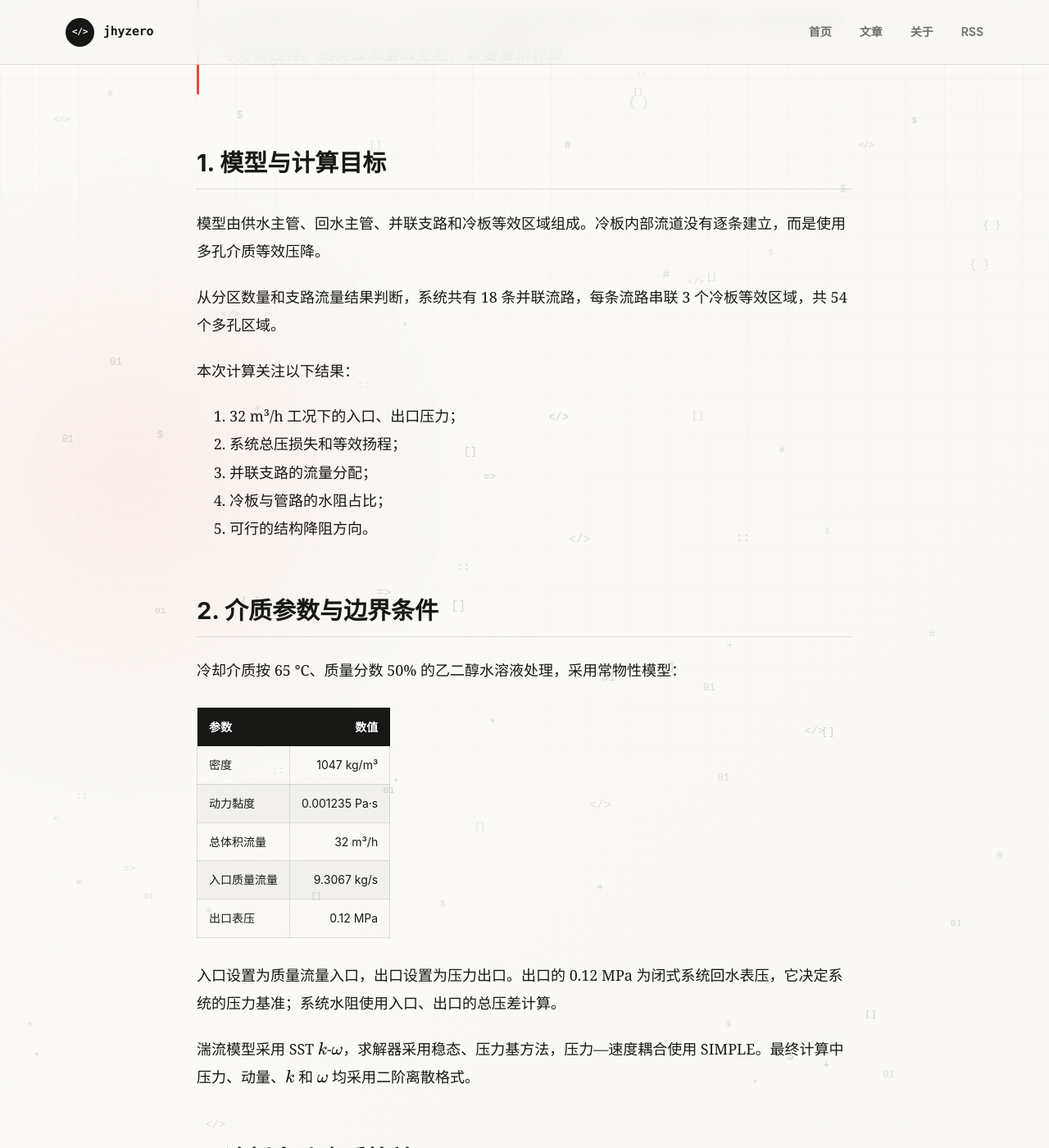
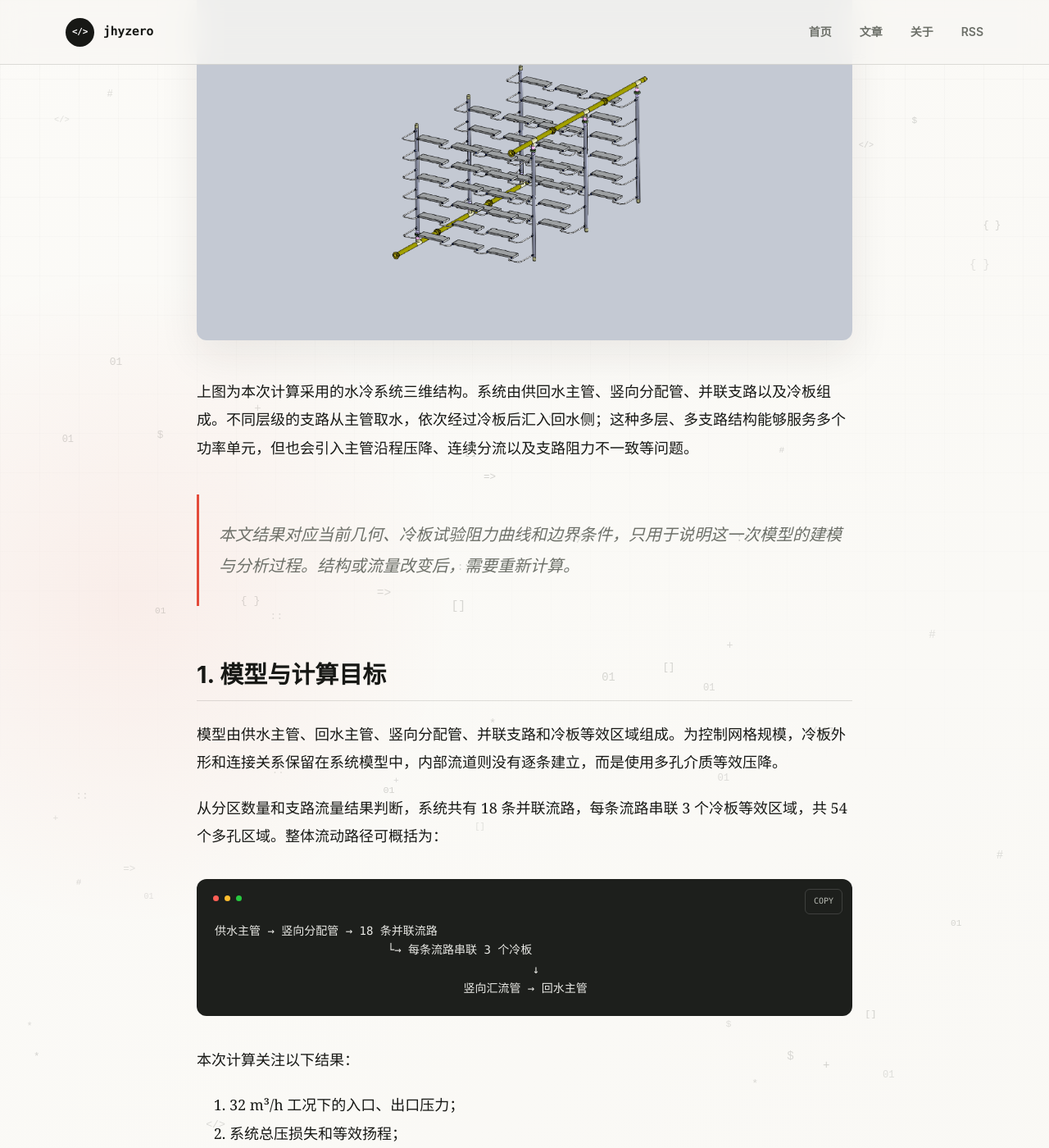
Before and after one commit to jhyzero/jhyzero.github.io, a Jekyll site: the page built from _posts/2026-10-17-fluent-svg-cooling-system-hydraulic-simulation.md, in a window 1280 px wide and 1400 px high, scrolled down 914 px. Shown: the whole window at 82% size. Built offline with Jekyll 4.4.1, drawn with Linux system fonts in a browser that asks for light colours; some of the changed text lies outside the part shown.

Commit message:
Add SVG cooling system structure diagram

````diff
--- a/_posts/2026-10-17-fluent-svg-cooling-system-hydraulic-simulation.md
+++ b/_posts/2026-10-17-fluent-svg-cooling-system-hydraulic-simulation.md
@@ -6,15 +6,26 @@ categories: [仿真, CFD]
 tags: [ANSYS Fluent, 水冷系统, 流阻, 多孔介质, 乙二醇]
 ---
 
-本文记录一次 35 kV SVG水冷系统的流阻仿真。计算目标是在给定总流量和回水压力的条件下，获得系统供水压力、总压损失、各支路流量，并判断水阻主要集中在哪些结构中。
+本文记录一次 35 kV SVG 水冷系统的流阻仿真。计算目标是在给定总流量和回水压力的条件下，获得系统供水压力、总压损失、各支路流量，并判断水阻主要集中在哪些结构中。
+
+![35 kV SVG 水冷系统三维结构图](/assets/images/fluent-svg-cooling/system-structure.png)
+
+上图为本次计算采用的水冷系统三维结构。系统由供回水主管、竖向分配管、并联支路以及冷板组成。不同层级的支路从主管取水，依次经过冷板后汇入回水侧；这种多层、多支路结构能够服务多个功率单元，但也会引入主管沿程压降、连续分流以及支路阻力不一致等问题。
 
 > 本文结果对应当前几何、冷板试验阻力曲线和边界条件，只用于说明这一次模型的建模与分析过程。结构或流量改变后，需要重新计算。
 
 ## 1. 模型与计算目标
 
-模型由供水主管、回水主管、并联支路和冷板等效区域组成。冷板内部流道没有逐条建立，而是使用多孔介质等效压降。
+模型由供水主管、回水主管、竖向分配管、并联支路和冷板等效区域组成。为控制网格规模，冷板外形和连接关系保留在系统模型中，内部流道则没有逐条建立，而是使用多孔介质等效压降。
 
-从分区数量和支路流量结果判断，系统共有 18 条并联流路，每条流路串联 3 个冷板等效区域，共 54 个多孔区域。
+从分区数量和支路流量结果判断，系统共有 18 条并联流路，每条流路串联 3 个冷板等效区域，共 54 个多孔区域。整体流动路径可概括为：
+
+```text
+供水主管 → 竖向分配管 → 18 条并联流路
+                         └→ 每条流路串联 3 个冷板
+                                              ↓
+                                    竖向汇流管 → 回水主管
+```
 
 本次计算关注以下结果：
 
````
Also changed, not shown: assets/images/fluent-svg-cooling/system-structure.png (added).
